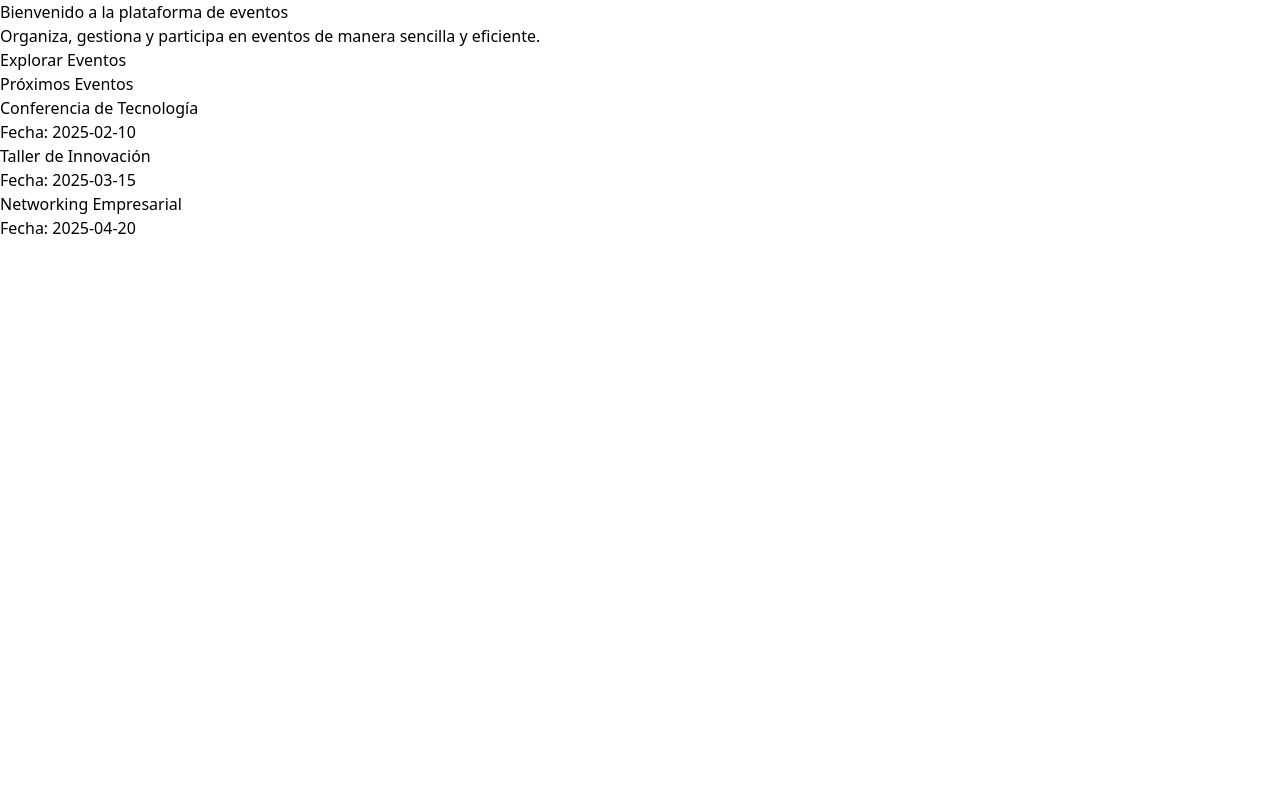
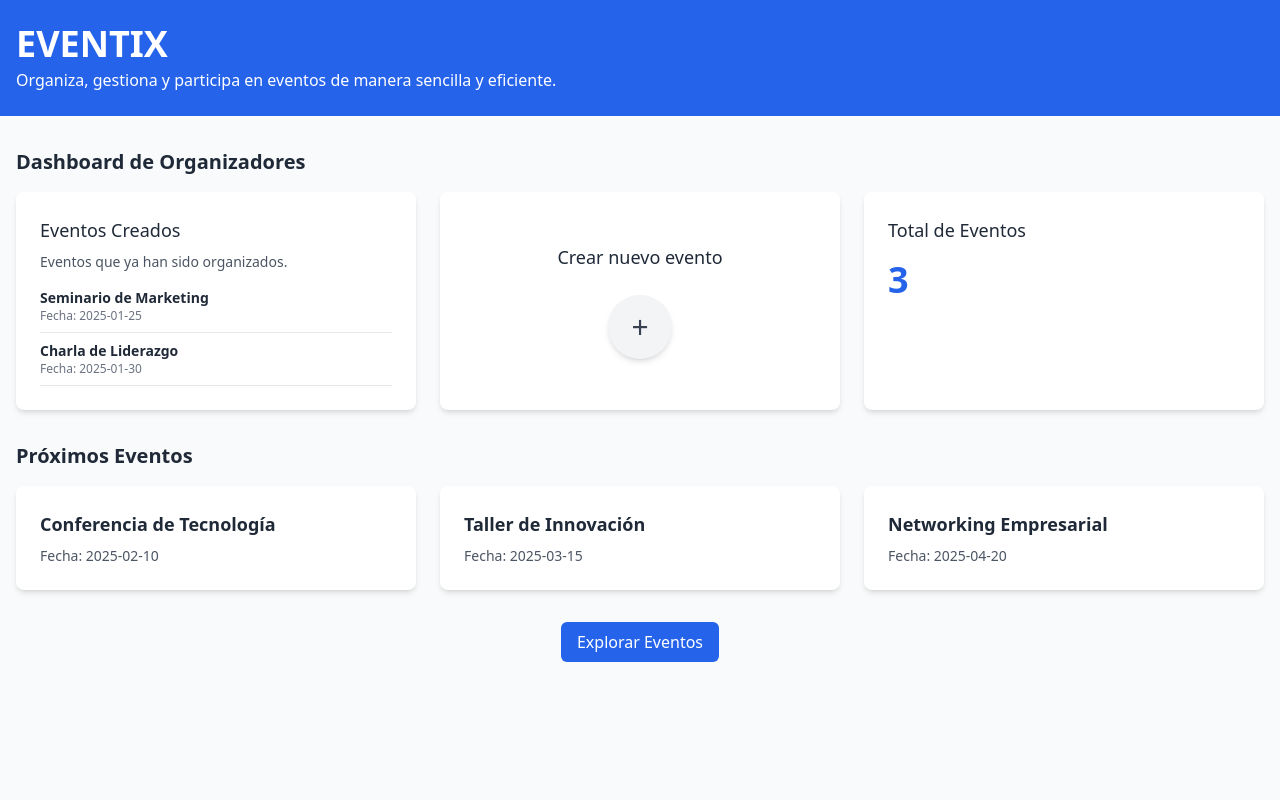
Before and after one commit to No-Country-simulation/s20-22-webapp, a React (Vite) app in the folder frontend/: page / in a window 1280 px wide. Shown: the top 800 px of the page. Built offline with nearby package versions, Linux system fonts and the light colour scheme.

Commit message:
Add improvements to main page

```diff
--- /dev/null
+++ b/frontend/src/components/Footer.tsx
@@ -0,0 +1,7 @@
+export default function Footer() {
+  return (
+    <footer className="bg-gray-800 text-white py-4 text-center">
+      <p className="text-sm">© 2025 Eventix. Todos los derechos reservados.</p>
+    </footer>
+  );
+}
--- /dev/null
+++ b/frontend/src/components/Header.tsx
@@ -0,0 +1,13 @@
+export default function Header() {
+  return (
+    <header className="bg-blue-600 text-white py-6 sticky top-0">
+      <div className="container mx-auto px-4">
+        <h1 className="text-4xl font-bold">EVENTIX</h1>
+        <p className="text-md mt-1 ">
+          Organiza, gestiona y participa en eventos de manera sencilla y
+          eficiente.
+        </p>
+      </div>
+    </header>
+  );
+}
--- a/frontend/src/layouts/index.tsx
+++ b/frontend/src/layouts/index.tsx
@@ -1,12 +1,15 @@
 import { Outlet } from 'react-router-dom';
+import Header from '../components/Header';
+import Footer from '@/components/Footer';
 
 export default function RootLayout() {
   return (
     <>
-      {/* Header */}
+      <Header />
       <main>
         <Outlet />
       </main>
+      <Footer />
     </>
   );
 }
--- a/frontend/src/pages/HomePage.tsx
+++ b/frontend/src/pages/HomePage.tsx
@@ -7,30 +7,82 @@
     { id: 3, name: 'Networking Empresarial', date: '2025-04-20' },
   ];
 
+  const createdEvents: any = [
+    { id: 4, name: 'Seminario de Marketing', date: '2025-01-25' },
+    { id: 5, name: 'Charla de Liderazgo', date: '2025-01-30' },
+  ];
+
   return (
-    <>
-      <div>
+    <div className="min-h-screen bg-gray-50 text-gray-800">
+      {/* Main Content */}
+      <main className="container mx-auto px-4 py-8 space-y-8">
         <section>
-          <h2>Bienvenido a la plataforma de eventos</h2>
-          <p>
-            Organiza, gestiona y participa en eventos de manera sencilla y
-            eficiente.
-          </p>
-          <button>Explorar Eventos</button>
+          <h2 className="text-xl font-semibold mb-4">
+            Dashboard de Organizadores
+          </h2>
+          <div className="grid grid-cols-1 md:grid-cols-3 gap-6">
+            {/* Card 1 */}
+            <div className="bg-white shadow-md rounded-lg p-6">
+              <h3 className="text-lg font-medium mb-2">Eventos Creados</h3>
+              <p className="text-sm text-gray-600">
+                Eventos que ya han sido organizados.
+              </p>
+              <ul className="mt-4 space-y-2">
+                {createdEvents.map((event: any) => (
+                  <li key={event.id} className="border-b pb-2">
+                    <p className="text-sm font-semibold">{event.name}</p>
+                    <p className="text-xs text-gray-500">Fecha: {event.date}</p>
+                  </li>
+                ))}
+              </ul>
+            </div>
+
+            {/* Card 2 */}
+            <div className="bg-white shadow-md rounded-lg p-6 flex flex-col items-center justify-center">
+              <h3 className="text-lg font-medium mb-6 text-center">
+                Crear nuevo evento
+              </h3>
+              <button
+                className="w-16 h-16 rounded-full bg-gray-100 hover:bg-gray-200
+                           flex items-center justify-center text-3xl text-gray-700
+                           shadow-md transition-all duration-200"
+              >
+                +
+              </button>
+            </div>
+
+            {/* Card 3 */}
+            <div className="bg-white shadow-md rounded-lg p-6">
+              <h3 className="text-lg font-medium mb-2">Total de Eventos</h3>
+              <p className="text-4xl font-bold text-blue-600 mt-4">
+                {sampleEvents.length}
+              </p>
+            </div>
+          </div>
         </section>
 
+        {/* Próximos eventos */}
         <section>
-          <h2>Próximos Eventos</h2>
-          <ul>
+          <h2 className="text-xl font-semibold mb-4">Próximos Eventos</h2>
+          <ul className="grid grid-cols-1 md:grid-cols-2 lg:grid-cols-3 gap-6">
             {sampleEvents.map((event: any) => (
-              <li key={event.id}>
-                <h3>{event.name}</h3>
-                <p>Fecha: {event.date}</p>
+              <li key={event.id} className="bg-white shadow-md rounded-lg p-6">
+                <h3 className="text-lg font-semibold">{event.name}</h3>
+                <p className="text-sm text-gray-600 mt-2">
+                  Fecha: {event.date}
+                </p>
               </li>
             ))}
           </ul>
         </section>
-      </div>
-    </>
+
+        {/* Explorar */}
+        <div className="text-center mt-8">
+          <button className="bg-blue-600 text-white py-2 px-4 rounded-md hover:bg-blue-700">
+            Explorar Eventos
+          </button>
+        </div>
+      </main>
+    </div>
   );
 }
```
